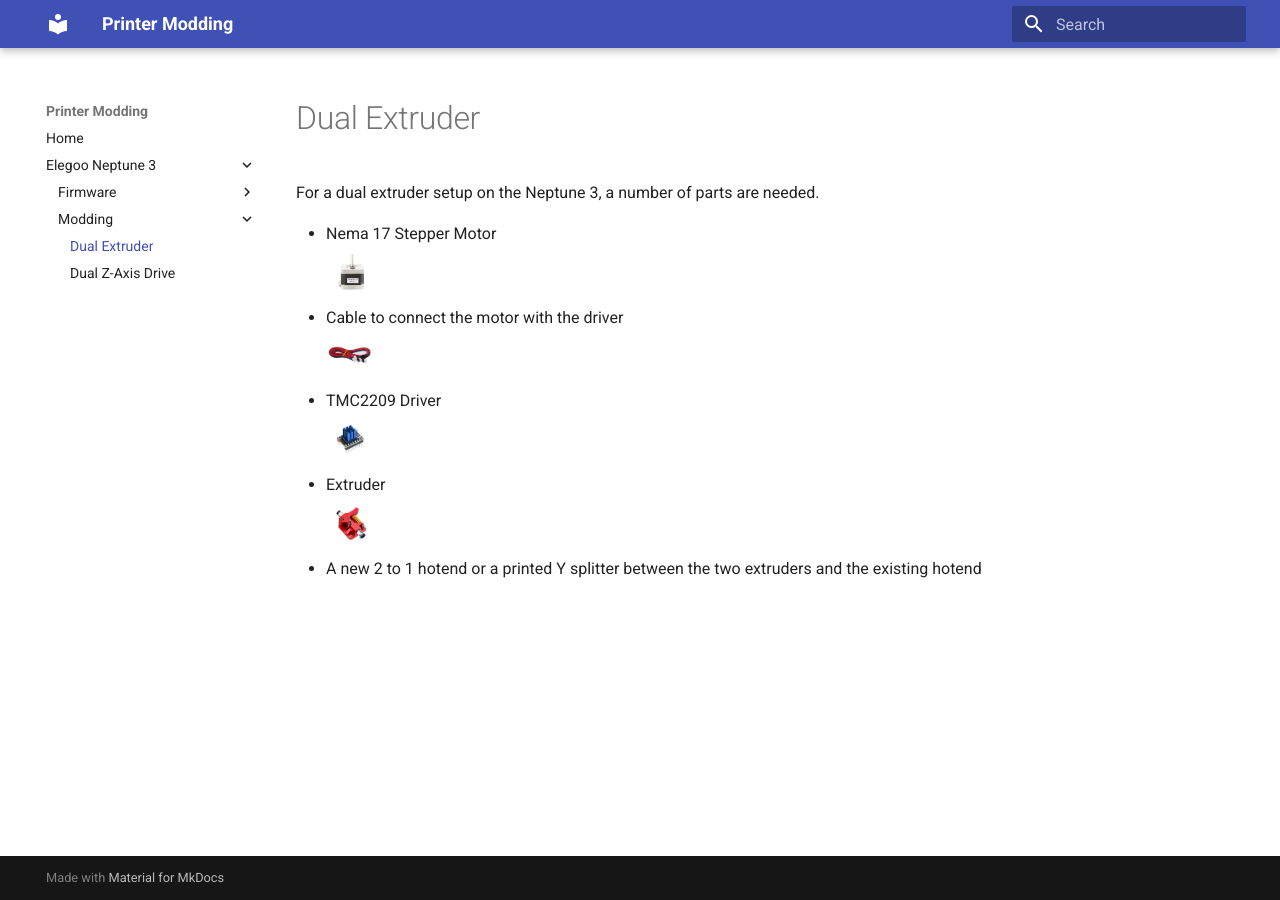
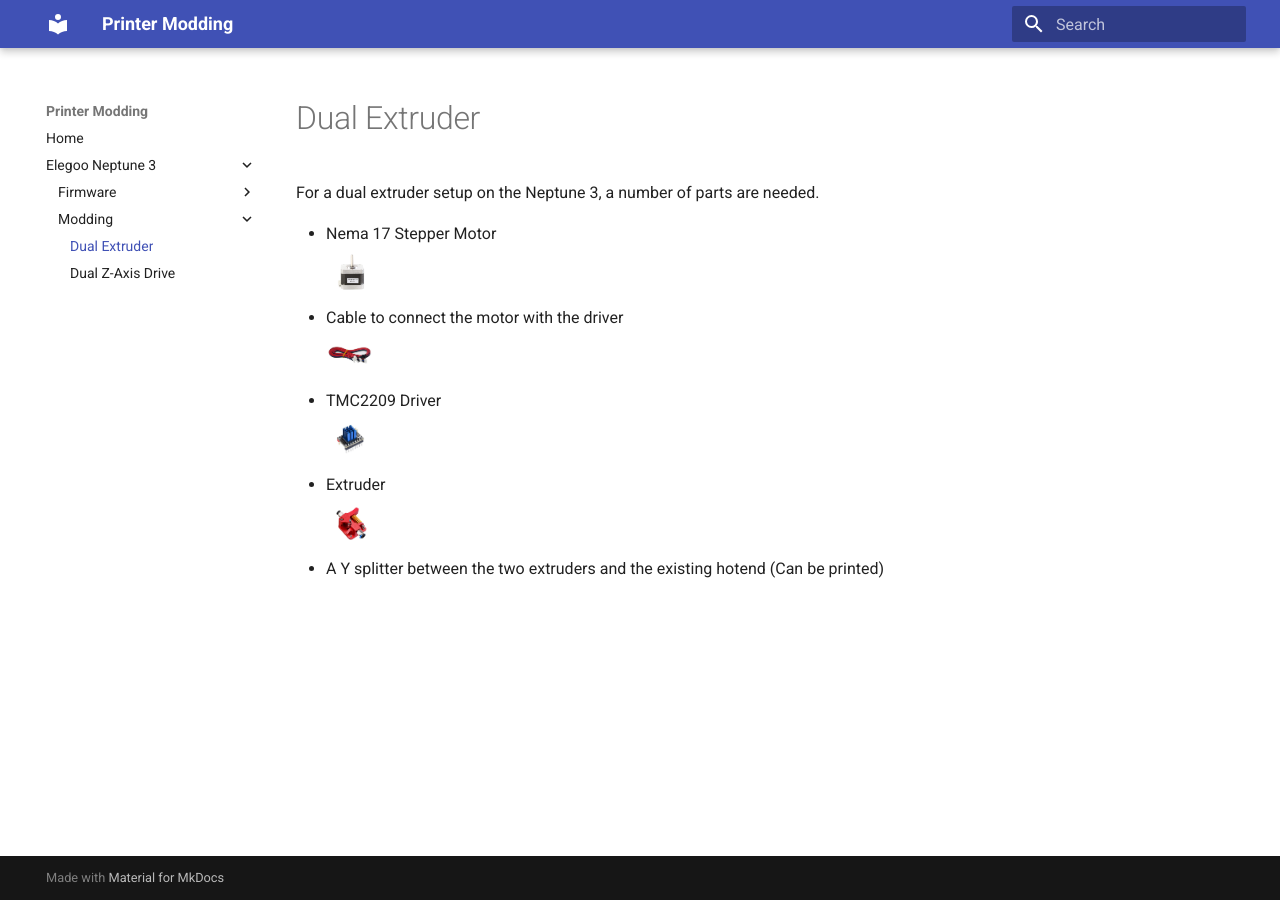
Before and after one commit to printermodding/printermodding.github.io, an MkDocs documentation site: the page built from docs/elegoo/neptune3/modding/dualextruder.md, in a window 1280 px wide. Built offline with MkDocs 1.6.1 and Material for MkDocs 9.7.7, drawn with Linux system fonts in a browser that asks for light colours.

Commit message:
Add Neptune 3 info

```diff
--- a/docs/elegoo/neptune3/modding/dualextruder.md
+++ b/docs/elegoo/neptune3/modding/dualextruder.md
@@ -4,4 +4,4 @@
 - Cable to connect the motor with the driver![](../img/motorcable.png){: class='small-img'"}
 - TMC2209 Driver![](../img/TMC2209.png){: class='small-img'"}
 - Extruder![](../img/extruder.png){: class='small-img'"}
-- A new 2 to 1 hotend or a printed Y splitter between the two extruders and the existing hotend
+- A Y splitter between the two extruders and the existing hotend (Can be printed)
```
